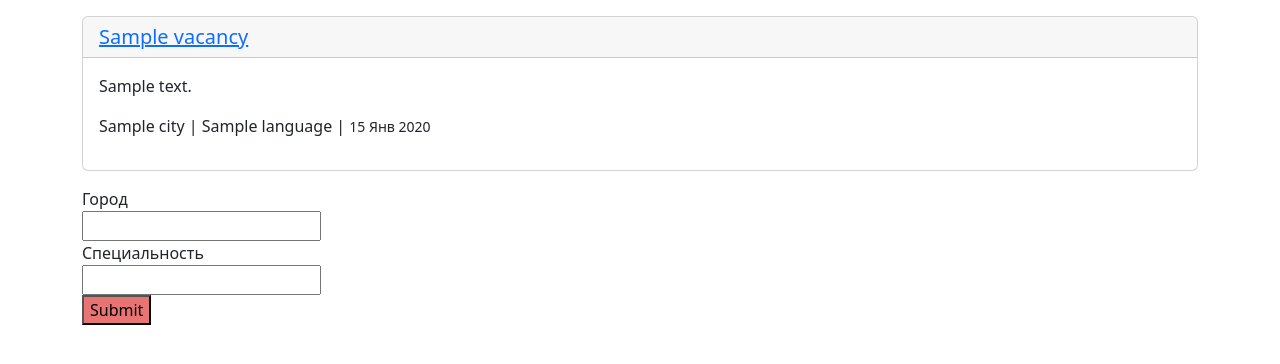
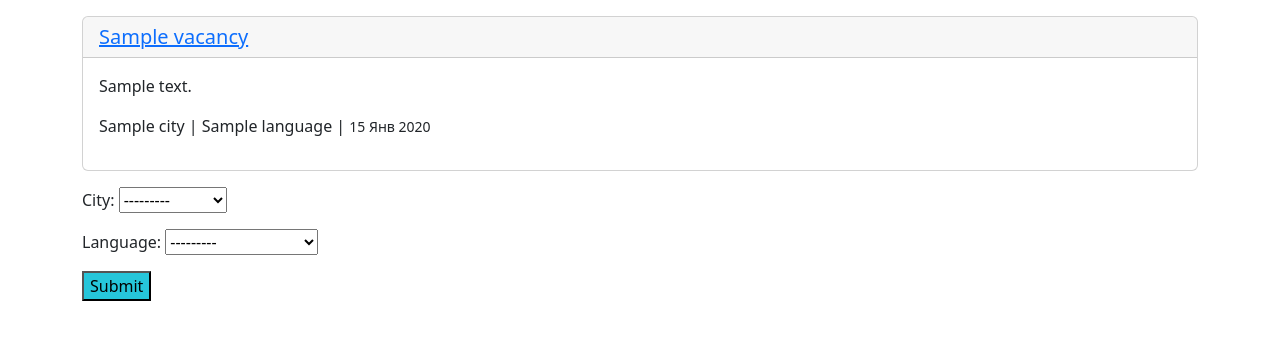
Before and after one commit to luta-wolf/scraping_service, a Django app: template src/scraping/templates/scraping/home.html in a window 1280 px wide. Shown: the part 56-420 px from the top of the page. Run offline with Django 4.2, Linux system fonts and the light colour scheme; tables that the repository leaves empty hold one stand-in row (values such as "Sample post"); the template is opened without the code that fills it: values that come from a table or form of the project are taken from there, most other values are stand-ins (such as "Sample title", 1, 10 or a date in 2020).

Commit message:
new forms for button

```diff
--- /dev/null
+++ b/src/scraping/forms.py
@@ -0,0 +1,7 @@
+from django import forms
+from . models import City, Language
+
+
+class FindForm(forms.Form):
+	city = forms.ModelChoiceField(queryset=City.objects.all())
+	language = forms.ModelChoiceField(queryset=Language.objects.all())
--- a/src/scraping/templates/scraping/home.html
+++ b/src/scraping/templates/scraping/home.html
@@ -14,10 +14,11 @@
 	</div>
 	{% endfor %}
 <form method="GET" action="">
-	<label>Город</label><br>
+	<!-- <label>Город</label><br>
 	<input type="text"  name="city"><br>
 	<label>Специальность</label><br>
-	<input type="text"  name="language"><br>
-	<input type="submit" value="Submit" style="background-color: #e87474;">
+	<input type="text"  name=" "><br> -->
+	{{ form.as_p  }}
+	<input type="submit" value="Submit" style="background-color: #26C6DA;">
 </form>
 {% endblock %}
```
Also changed, not shown: src/scraping/views.py (+16 -3 lines), README.md.
